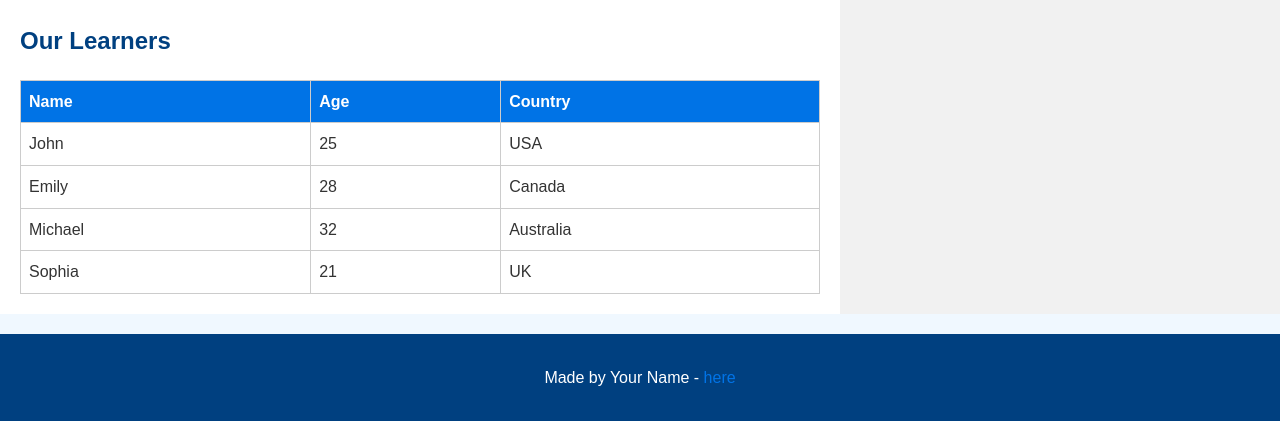
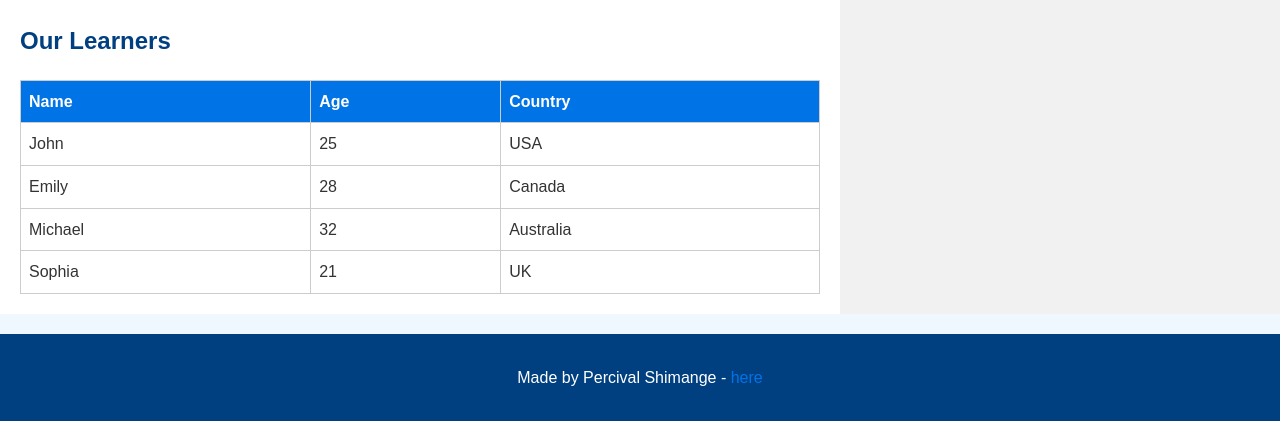
Before and after one commit to pshluvu/alx_html_css, a plain HTML site: page css_basic/index.html in a window 1280 px wide. Shown: the part 716-1137 px from the top of the page. Drawn offline with Linux system fonts and the light colour scheme.

Commit message:
Update index.html

```diff
--- a/css_basic/index.html
+++ b/css_basic/index.html
@@ -82,7 +82,7 @@
 
     <!-- Footer -->
     <footer>
-        <p>Made by Your Name - <a href="https://www.example.com" target="_blank">here</a></p>
+        <p>Made by Percival Shimange - <a href="https://github.com/pshluvu/alx_html_css" target="_blank">here</a></p>
     </footer>
 </body>
 </html>
```
